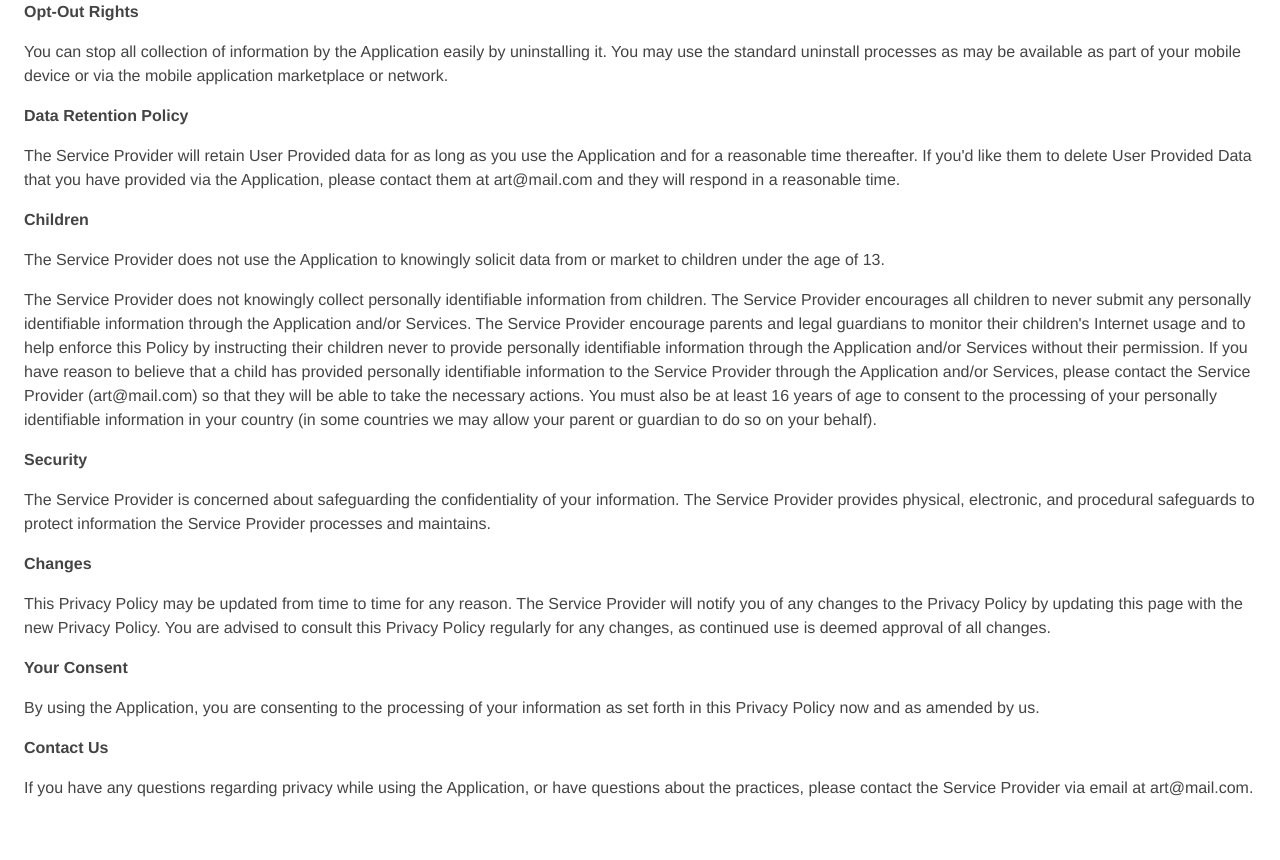
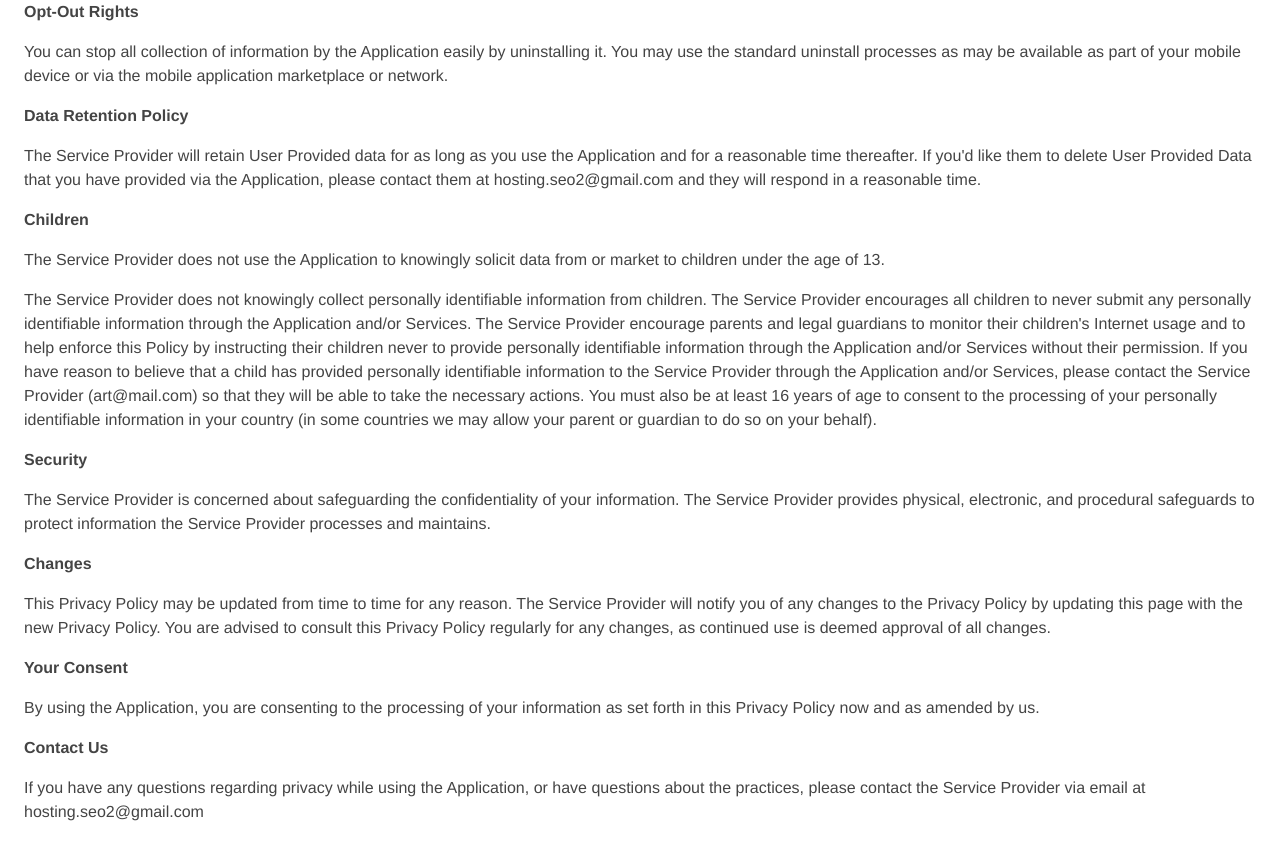
Before and after one commit to appserviceone/appserviceone.github.io, a plain HTML site: page privacy-policy.html in a window 1280 px wide. Shown: the part 813-1673 px from the top of the page. Drawn offline with Linux system fonts and the light colour scheme.

Commit message:
Update privacy-policy.html

```diff
--- a/privacy-policy.html
+++ b/privacy-policy.html
@@ -62,7 +62,7 @@
     <strong>Data Retention Policy</strong>
     <p>The Service Provider will retain User Provided data for as long as you use the Application and for a reasonable
         time thereafter. If you'd like them to delete User Provided Data that you have provided via the Application,
-        please contact them at art@mail.com and they will respond in a reasonable time.</p>
+        please contact them at hosting.seo2@gmail.com and they will respond in a reasonable time.</p>
     <strong>Children</strong>
     <p>The Service Provider does not use the Application to knowingly solicit data from or market to children under the
         age of 13.</p>
@@ -94,7 +94,7 @@
         Policy now and as amended by us.</p>
     <strong>Contact Us</strong>
     <p>If you have any questions regarding privacy while using the Application, or have questions about the practices,
-        please contact the Service Provider via email at art@mail.com.</p>
+        please contact the Service Provider via email at hosting.seo2@gmail.com</p>
 </body>
 
 </html>
```
